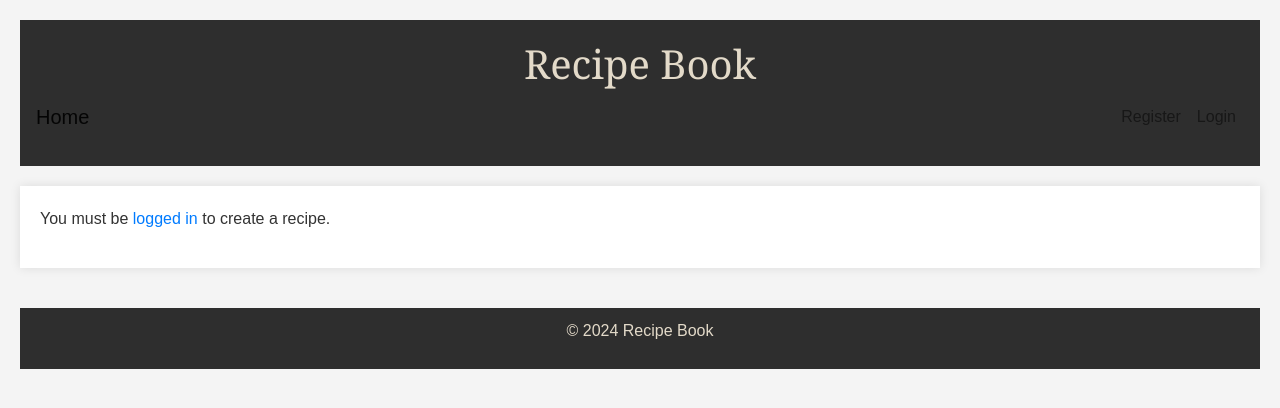
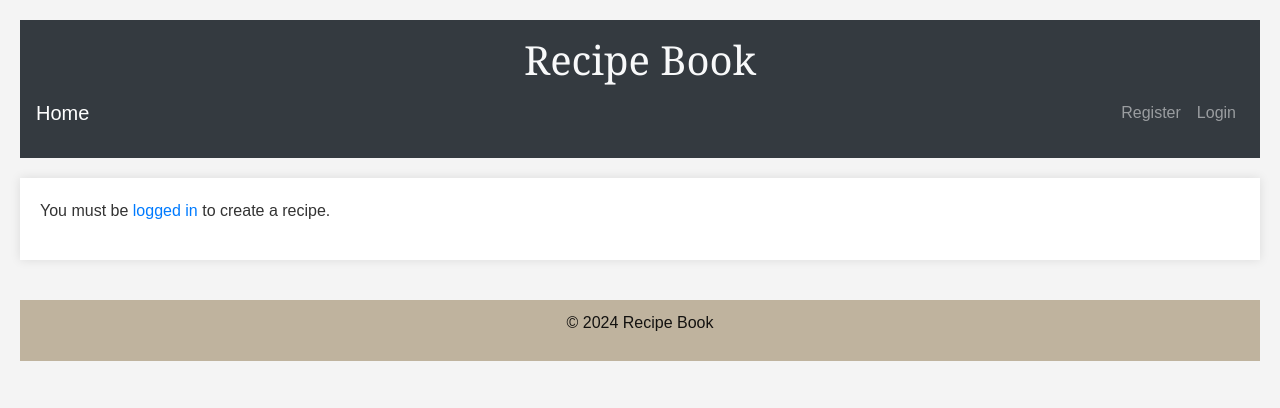
Before and after one commit to seanfreaney/fav-recipes, a Django app: page /recipe/create/ in a window 1280 px wide. Shown: the top 408 px of the page. Run offline with Django 4.2, Linux system fonts and the light colour scheme; some libraries are stand-ins or nearby versions.

Commit message:
style base.html navbar

```diff
--- a/static/css/style.css
+++ b/static/css/style.css
@@ -35,8 +35,8 @@ body {
 
 /* Header styling */
 header {
-    background: #2E2E2E; /* Dark grey */
-    color: #E3DAC9; /* Cream/Bone */
+    background: #bfb39e;
+    color: rgba(0, 0, 0, .9);
     padding: 20px 0;
     text-align: center;
     margin-bottom: 20px;
@@ -120,8 +120,8 @@ main {
 
 /* Footer styling */
 footer {
-    background: #2E2E2E; /* Dark grey */
-    color: #E3DAC9; /* Cream/Bone */
+    background: #bfb39e;
+    color: rgba(0, 0, 0, .9);
     text-align: center;
     padding: 10px 0;
     width: 100%;
--- a/templates/base.html
+++ b/templates/base.html
@@ -23,9 +23,9 @@
     <link rel="stylesheet" href="{% static 'css/style.css' %}">
 </head>
 <body>
-    <header>
-        <h1>Recipe Book</h1>
-        <nav class="navbar navbar-expand-lg navbar-light">
+    <header class="bg-dark text-light py-3 text-center">
+        <h1 class="mb-0">Recipe Book</h1>
+        <nav class="navbar navbar-expand-lg navbar-dark">
             <a class="navbar-brand" href="{% url 'home' %}">Home</a>
             <button class="navbar-toggler" type="button" data-toggle="collapse" data-target="#navbarNav" aria-controls="navbarNav" aria-expanded="false" aria-label="Toggle navigation">
                 <span class="navbar-toggler-icon"></span>
@@ -34,20 +34,20 @@
                 <ul class="navbar-nav ml-auto">
                     {% if user.is_authenticated %}
                     <li class="nav-item">
-                        <a class="nav-link {% if request.path == create_recipe_url %}active{% endif %}" aria-current="page" href="{% url 'create_recipe' %}">Create Recipe</a>
+                        <a class="nav-link {% if request.path == create_recipe_url %}active{% endif %}" href="{% url 'create_recipe' %}">Create Recipe</a>
                     </li>
                     <li class="nav-item">
-                        <a class="nav-link {% if request.path == logout_url %}active{% endif %}" aria-current="page" href="{% url 'account_logout' %}">Logout</a>
+                        <a class="nav-link {% if request.path == logout_url %}active{% endif %}" href="{% url 'account_logout' %}">Logout</a>
                     </li>
                     <li class="nav-item">
                         <span class="navbar-text">Hello, {{ user.username }}</span>
                     </li>
                     {% else %}
                     <li class="nav-item">
-                        <a class="nav-link {% if request.path == signup_url %}active{% endif %}" aria-current="page" href="{% url 'account_signup' %}">Register</a>
+                        <a class="nav-link {% if request.path == signup_url %}active{% endif %}" href="{% url 'account_signup' %}">Register</a>
                     </li>
                     <li class="nav-item">
-                        <a class="nav-link {% if request.path == login_url %}active{% endif %}" aria-current="page" href="{% url 'account_login' %}">Login</a>
+                        <a class="nav-link {% if request.path == login_url %}active{% endif %}" href="{% url 'account_login' %}">Login</a>
                     </li>
                     {% endif %}
                 </ul>
```
Also changed, not shown: 1 other file.
